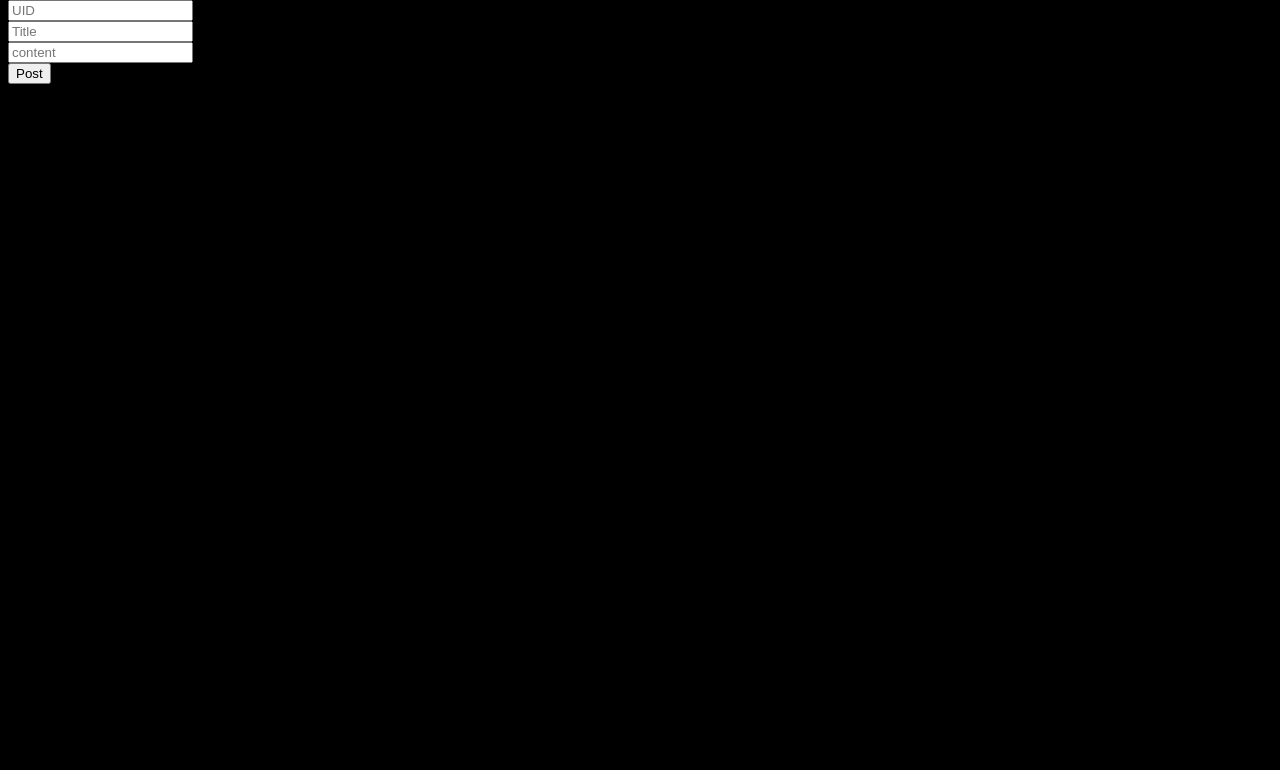
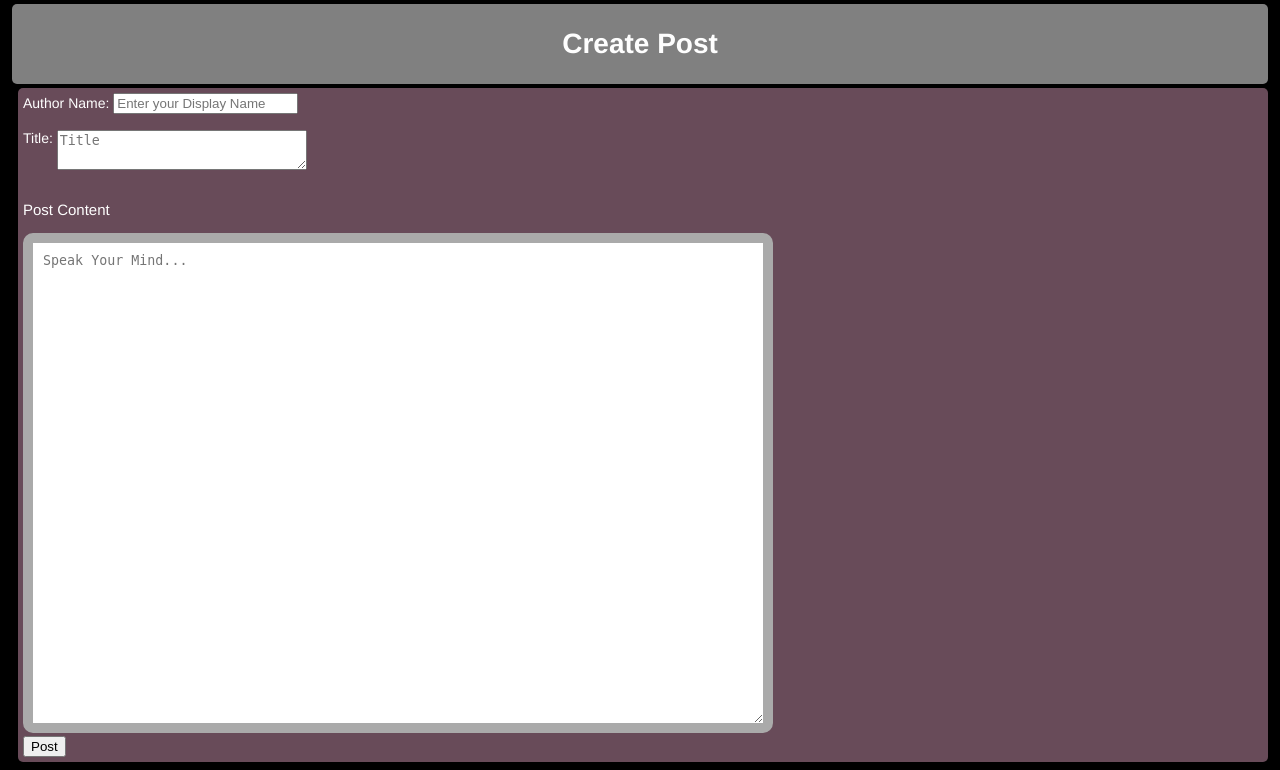
Before and after one commit to MattieWasTaken/WebDevSec, a PHP site: the page made by index.php in a window 1280 px wide. Shown: the part 100-870 px from the top of the page. Before the commit the page ends 184 px from the top, so only its background shows below. Run offline with PHP 8.4, Linux system fonts and the light colour scheme.

Commit message:
Improvements to create Post

```diff
--- a/index.php
+++ b/index.php
@@ -43,7 +43,30 @@
 </header>
 
 <body>
+<div class="create-post">
+        <div class="post-title">
+            <h1>Create Post</h1>
+        </div>
+</div>
+<div class="make-post">
+<form action="submitpost.php" method="POST">
 
+    <span> Author Name:</span>
+    <input type="text" name="user_id" placeholder="Enter your Display Name">
+    <br>
+    <br>
+    <span>Title:</span>
+    <textarea id="title" type="text" name="title" placeholder="Title"></textarea>
+    <br>
+    <br>
+    <p>Post Content</p>
+    <textarea type="text" name="content" id="content" placeholder="Speak Your Mind..."></textarea>
+    <br>
+    <button type="submit" name="submit">Post</button>
+</div>
+</form>
+
+<!--
 <form action="submitpost.php" method="POST">
     <input type="int" name="user_id" placeholder="UID">
     <br>
@@ -54,7 +77,7 @@
     <button type="submit" name="submit">Post</button>
 </form>
 
-
+-->
 
 
 </body>
--- a/style.css
+++ b/style.css
@@ -167,16 +167,37 @@ margin: 4px;
     color: #fefefe;
     text-align: left;
 }
-/*Comment Button*/
-textarea{
-    height: 50px;
-    border: none;
-    border-bottom: 1px solid #aaa;
-    background-color: white;
-    resize: none;
-    transition: .5s;
+/*New Post Page*/
+
+.make-post{
+    background-color: rgb(104, 75, 89);
+    padding: 5px;
+    border-radius:5px;
+    margin: 4px;
+}
+.create-post{
+    text-align: center;
 }
 
+#title{
+height: 40px;
+width: 250px;
+vertical-align: top;
+}
+
+#content{
+    border: 10px solid #aaa;
+    border-radius: 10px;
+    background-color: white;
+    width: 750px;
+    height: 500px;
+    padding: 10px;
+}
+
+.make-post{
+    margin-left: 10px;
+    text-align: left;
+}
 
 /*Footer*/
 .footerarea {
--- a/submitpost.php
+++ b/submitpost.php
@@ -9,7 +9,7 @@ $content = $_POST['content'];
 
 
 $stmt = $conn->prepare("INSERT INTO forum_posts (user_id, title, content) VALUES (?,?,?)");
-$stmt ->bind_param("iss", $user_id, $title, $content);
+$stmt ->bind_param("sss", $user_id, $title, $content);
 
 if($title=="" || $user_id=="" || $content==""){
     echo "<h3>You must fill out all boxes...bitch</h3>";
@@ -17,5 +17,5 @@ if($title=="" || $user_id=="" || $content==""){
     $stmt->execute();
 }
 
-header("Location: index.php?signup=success");
+header("Location: index.php?post=success");
 ?>
```
